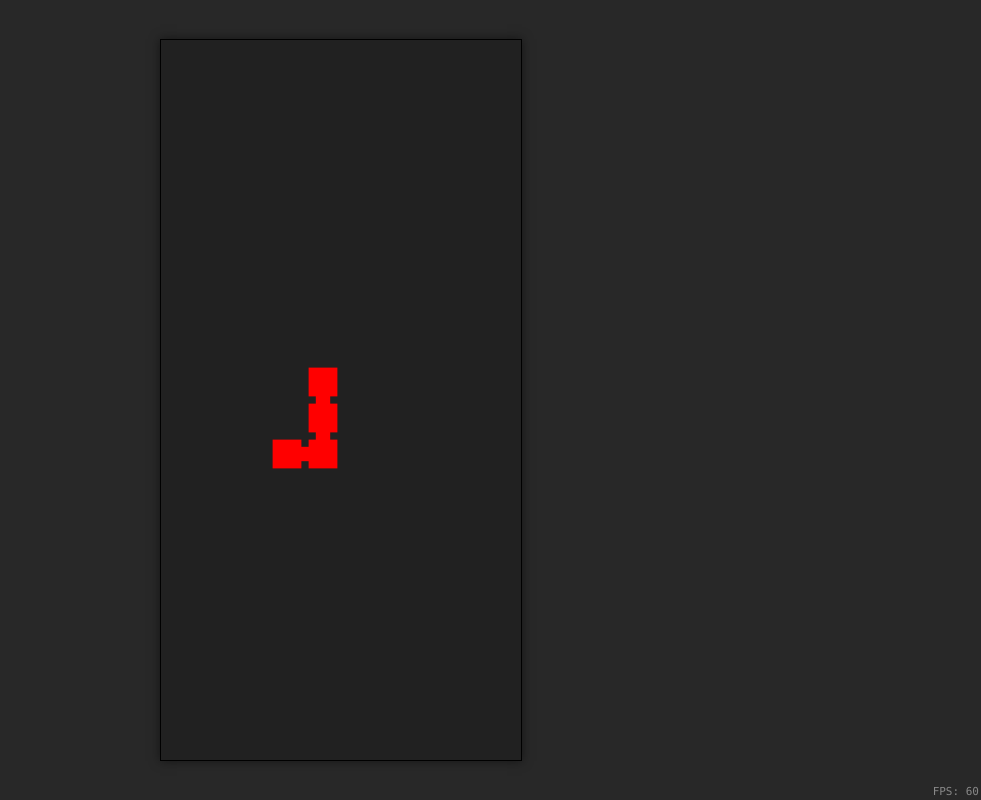
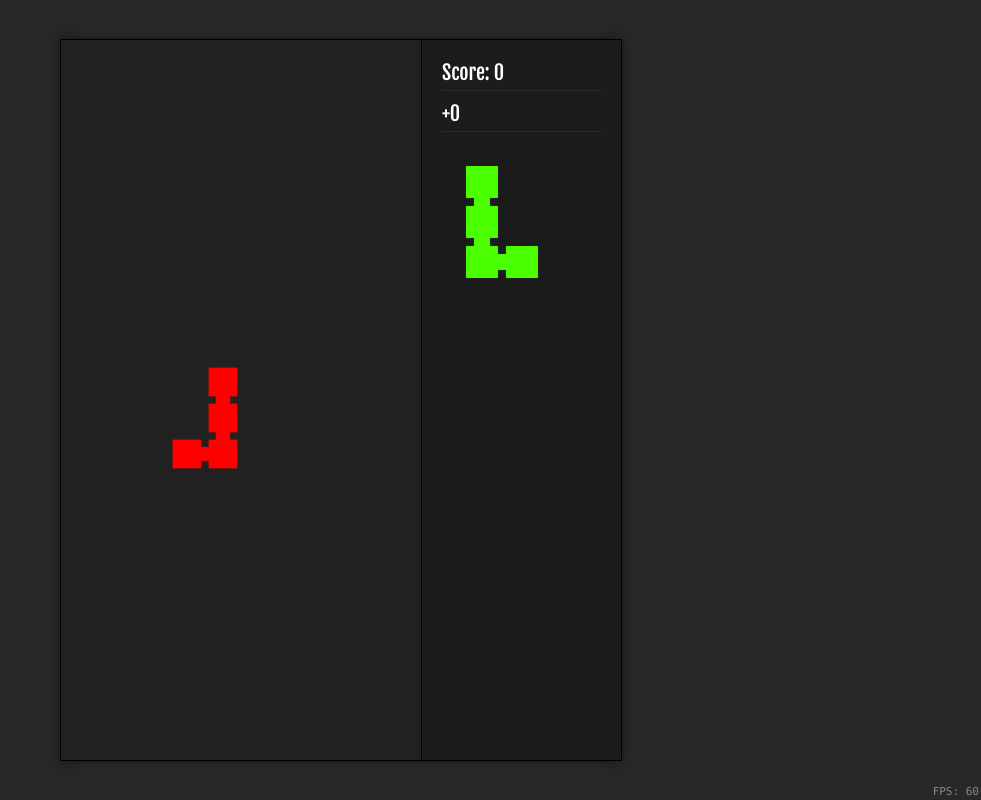
Before and after one commit to JJMorton/tetris-js, a plain HTML site: page index.html in a window 1280 px wide. Shown: the whole page, without its empty margins (299-1280 px from the left). Drawn offline with Linux system fonts and the light colour scheme.

Commit message:
Score panel

```diff
--- a/index.html
+++ b/index.html
@@ -6,16 +6,26 @@
     <link rel="stylesheet" type="text/css" href="styles/style.css">
 </head>
 <body>
+
     <div id="game-container">
         <div id="game">
             <canvas id="game-canvas"></canvas>
+            <p id="game-over">Game over, press enter to retry</p>
         </div>
-        <p id="game-over">Game over, press enter to retry</p>
+        <div id="score-panel">
+            <p>Score: <span id="score-total">0</span></p>
+            <p>+<span id="score-current">0</span></p>
+            <div id="preview-container"><canvas id="preview-canvas"></canvas></div>
+        </div>
     </div>
+
     <canvas id="effects-canvas"></canvas>
+
     <p id="fps-container">FPS: <span id="fps">0</span></p>
+
     <script src="scripts/modules/Particle.js"></script>
     <script src="scripts/modules/Animation.js"></script>
+    <script src="scripts/modules/Key.js"></script>
     <script src="scripts/modules/Game.js"></script>
     <script src="scripts/modules/Cell.js"></script>
     <script src="scripts/modules/Tile.js"></script>
--- /dev/null
+++ b/scripts/modules/Key.js
@@ -0,0 +1,31 @@
+'use strict';
+
+class Key {
+
+    constructor(key, period, onPress = function() {}) {
+        this.updatePeriod = period;
+        this.lastUpdate = -period;
+        this.pressed = false;
+        this.onPress = onPress;
+
+        window.addEventListener('keydown', e => {
+            if (e.key === key) {
+                this.pressed = true;
+                // Setting a period of 0 just executes the action whenever it is pressed
+                if (this.updatePeriod === 0) this.onPress();
+            }
+        });
+
+        window.addEventListener('keyup', e => {
+            if (e.key === key) this.pressed = false;
+        });
+    }
+
+    update(time) {
+        if (this.updatePeriod > 0 && this.pressed && time - this.lastUpdate >= this.updatePeriod) {
+            this.onPress();
+            this.lastUpdate = time;
+        }
+    }
+
+}
--- a/scripts/modules/Tile.js
+++ b/scripts/modules/Tile.js
@@ -92,6 +92,15 @@ class Tile {
     trimEmpty() {
         // Remove empty rows
         while (this.structure[this.structure.length - 1].every(x => x === 0)) this.structure.pop();
+    }
+
+    renderPreview(ctx) {
+        this.drawPos = { x: 0, y: 0 };
+        this.render(ctx, ctx.canvas.width / Math.max(this.structure.length, this.structure[0].length));
+        this.drawPos = {
+            x: this.pos.x,
+            y: this.pos.y
+        }
     }
 
     render(ctx, size) {
--- a/scripts/script.js
+++ b/scripts/script.js
@@ -1,17 +1,37 @@
 'use strict';
 
 
-/* Variables to keep track of timing */
-
-let redraw, lastUpdate, lastKeyUpdate;
-const updatePeriod = 500;
-const keyUpdatePeriod = 150;
-let downKeyState = false;
+const game = new Game(document.getElementById('game-canvas'));
 
 
-/* Main game */
+/* Key capture to prevent infinitely fast spam */
 
-const game = new Game(document.getElementById('game-canvas'));
+const keys = [
+
+    new Key("ArrowDown", 130, () => {
+        game.currentScore++;
+        game.update(game.ctx);
+    }),
+
+    new Key("ArrowLeft", 130, () => {
+        if (game.playing && game.tileActive) game.tileActive.moveLeft(game);
+    }),
+
+    new Key("ArrowRight", 130, () => {
+        if (game.playing && game.tileActive) game.tileActive.moveRight(game);
+    }),
+
+    new Key("ArrowUp", 0, () => {
+        if (game.playing && game.tileActive) game.tileActive.rotate(game);
+    }),
+
+    new Key("Enter", 0, () => {
+        if (!game.playing) game.init();
+    })
+]
+
+
+/* Checks the grid for any full rows and clears them */
 
 game.checkForLines = function() {
     let rows = new Array(game.grid.height).fill(0);
@@ -24,8 +44,6 @@ game.checkForLines = function() {
     rows = rows
         .map((x, i) => x === game.grid.width ? i : -1)
         .filter(x => x >= 0);
-
-    if (rows.length > 0) redraw = true;
 
     const toAnimate = new Set();
 
@@ -74,6 +92,12 @@ game.checkForLines = function() {
         }
     }
 
+    /* Adjust score */
+    if (rows.length > 0) {
+        const basePoints = [40, 100, 300, 1200];
+        game.currentScore += basePoints[rows.length - 1] * (game.level + 1);
+    }
+
     /* Create animations */
     for (const tile of toAnimate) {
         game.animations.push(createEaseAnimation(tile.drawPos, 'y', tile.pos.y, 300));
@@ -106,6 +130,10 @@ game.newTile = function() {
     // Add new tile to buffer
     game.tilesBuffer.push(new Tile(game.grid, Tile.randomTile()));
 
+    // Add score
+    game.totalScore += game.currentScore;
+    game.currentScore = 0;
+
     return !game.tileActive.detectCollision(game, x => x);
 };
 
@@ -115,6 +143,26 @@ game.resizeCanvas = function() {
     return {
         width: container.offsetWidth - 1,
         height: container.offsetHeight
+    };
+};
+
+game.update = function(ctx) {
+
+    game.lastUpdate = performance.now();
+
+    // Move active tile down one
+    const prevActive = game.tileActive;
+    const moved = game.tileActive.moveDown(game);
+    // If there was a collision with the falling tile
+    if (!moved) {
+        // The previously falling tile will need an update as it is now static so won't be updated otherwise
+        if (prevActive) prevActive.render(ctx, game.cellSize);
+        // Make a new falling tile
+        if (!game.newTile()) {
+            // If there is no space, game over
+            game.playing = false;
+            document.getElementById('game-over').setAttribute('style', 'display: block;');
+        }
     }
 };
 
@@ -122,9 +170,12 @@ game.init = function() {
 
     document.getElementById('game-over').setAttribute('style', '');
 
-    redraw = true;
-    lastUpdate = performance.now();
-    lastKeyUpdate = performance.now();
+    game.updatePeriod = 500;
+    game.lastUpdate = performance.now();
+
+    game.level = 0;
+    game.totalScore = 0;
+    game.currentScore = 0;
 
     // Initialise grid + tile arrays
     game.grid = { width: 10, height: 20 };
@@ -141,12 +192,14 @@ game.init = function() {
     game.playing = true;
 };
 
+
 game.tick = function({canvas, ctx}) {
 
-    /* Update performance stats */
+    const currentTime = performance.now();
+
+    /* Update fps meter */
 
     document.getElementById('fps').innerText = Math.round(1000 / game.delta);
-    const currentTime = performance.now();
 
 
     /* Carry out animations */
@@ -165,70 +218,50 @@ game.tick = function({canvas, ctx}) {
 
     ctx.clearRect(0, 0, canvas.width, canvas.height);
     game.tiles.forEach(t => t.render(ctx, game.cellSize));
-    redraw = false;
+
+
+    /* Handle keypresses */
+
+    keys.forEach(k => k.update(currentTime));
 
 
     /* Move active tile down every 'updatePeriod' ms */
 
-    if (downKeyState && currentTime - lastKeyUpdate >= keyUpdatePeriod || currentTime - lastUpdate >= updatePeriod) {
-
-        lastKeyUpdate = currentTime;
-        lastUpdate = currentTime;
-
-        // Move active tile down one
-        const prevActive = game.tileActive;
-        const moved = game.tileActive.moveDown(game);
-        // If there was a collision with the falling tile
-        if (!moved) {
-            // The previously falling tile will need an update as it is now static so won't be updated otherwise
-            if (prevActive) prevActive.render(ctx, game.cellSize);
-            // Make a new falling tile
-            if (!game.newTile()) {
-                // If there is no space, game over
-                game.playing = false;
-                document.getElementById('game-over').setAttribute('style', 'display: inline;');
-            }
-        }
-    }
+    if (currentTime - game.lastUpdate >= game.updatePeriod) game.update(ctx);
 
 
     /* Redraw the active tile */
 
     game.tileActive.render(ctx, game.cellSize);
 
+
+    /* Update DOM */
+
+    document.getElementById('score-total').innerText = game.totalScore;
+    document.getElementById('score-current').innerText = game.currentScore;
+
 };
 
 game.start();
 
 
-/* Keyboard event listeners */
+/* Next tile preview */
 
-window.addEventListener('keydown', e => {
-    switch (e.key) {
-        case "ArrowRight":
-            if (!game.playing || !game.tileActive) return;
-            if (game.tileActive.moveRight(game)) redraw = true;
-            break;
-        case "ArrowLeft":
-            if (!game.playing || !game.tileActive) return;
-            if (game.tileActive.moveLeft(game)) redraw = true;
-            break;
-        case "ArrowUp":
-            if (!game.playing || !game.tileActive) return;
-            if (game.tileActive.rotate(game)) redraw = true;
-            break;
-        case "ArrowDown":
-            downKeyState = true;
-            break;
-        case "Enter":
-            if (game.playing) return;
-            game.init();
+const preview = new Game(document.getElementById('preview-canvas'));
+
+preview.resizeCanvas = function() {
+    const size = document.getElementById('preview-container').offsetWidth;
+    return { width: size, height: size };
+};
+
+preview.tick = function({ canvas, ctx }) {
+    ctx.clearRect(0, 0, canvas.width, canvas.height);
+    if (game.tilesBuffer.length > 0) {
+        game.tilesBuffer[0].renderPreview(ctx);
     }
-});
+};
 
-window.addEventListener('keyup', e => {
-    if (e.key === "ArrowDown") downKeyState = false;
-});
+preview.start();
 
 
 /* Effects canvas */
@@ -241,8 +274,8 @@ effects.resizeCanvas = function() {
     return {
         width: window.innerWidth,
         height: window.innerHeight
-    }
-}
+    };
+};
 
 effects.tick = function({ canvas, ctx, frameCount }) {
     ctx.clearRect(0, 0, canvas.width, canvas.height);
@@ -251,6 +284,6 @@ effects.tick = function({ canvas, ctx, frameCount }) {
         particle.render(ctx);
         if (particle.finished) effects.particles.splice(i, 1);
     });
-}
+};
 
 effects.start();
--- a/styles/style.css
+++ b/styles/style.css
@@ -1,4 +1,4 @@
-@import url('https://fonts.googleapis.com/css?family=Roboto');
+@import url('https://fonts.googleapis.com/css?family=Fjalla+One');
 
 body, html {
     margin: 0;
@@ -27,10 +27,12 @@ body {
 
 #game-container {
     position: absolute;
+    display: flex;
+    flex-direction: row;
     height: 90vh;
-    width: 45vh;
+    width: calc(45vh + 200px);
     min-height: 550px;
-    min-width: 275px;
+    min-width: 375px;
     background-color: #212121;
     border: 1px solid #000000;
     box-shadow: 0 0 10px 0px #00000080;
@@ -39,6 +41,16 @@ body {
     bottom: 0;
     left: 0;
     margin: auto;
+}
+
+#game {
+    position: relative;
+    flex: 1;
+    /* display: flex; */
+    /* flex-direction: column; */
+    width: 100%;
+    height: 100%;
+    box-sizing: border-box;
 }
 
 #game-over {
@@ -53,46 +65,31 @@ body {
     font-size: 20px;
     color: white;
     text-align: center;
-    font-family: 'Roboto', sans-serif;
-    background-color: #00000090;
+    font-family: 'Fjalla One', sans-serif;
+    background-color: #000000A0;
 }
 
-#game {
-    position: relative;
-    /* display: flex; */
-    /* flex-direction: column; */
-    width: 100%;
+#score-panel {
+    display: block;
+    width: 200px;
     height: 100%;
+    border-left: 1px solid #000;
+    background-color: #1c1c1c;
+    padding: 10px;
     box-sizing: border-box;
 }
 
-#game .row {
-    display: flex;
-    flex-direction: row;
-    flex: 1;
+#score-panel p {
+    color: #FFF;
+    font-family: 'Fjalla One', sans-serif;
+    font-size: 20px;
+    margin: 10px;
+    padding-bottom: 5px;
+    border-bottom: 1px solid #ffffff11;
 }
 
-#game .row .cell {
-    flex: 1;
-    margin: 1px;
+#score-panel #preview-container {
+    width: 120px;
+    height: 120px;
+    margin: 30px;
 }
-
-#game .row .cell.top {
-    margin-top: 0px;
-    padding-top: 1px;
-}
-
-#game .row .cell.right {
-    margin-right: 0px;
-    padding-right: 1px;
-}
-
-#game .row .cell.bottom {
-    margin-bottom: 0px;
-    padding-bottom: 1px;
-}
-
-#game .row .cell.left {
-    margin-left: 0px;
-    padding-left: 1px;
-}
```
